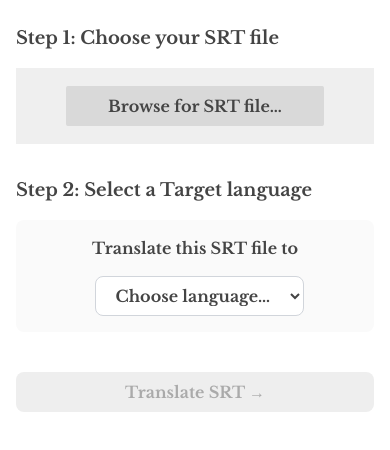
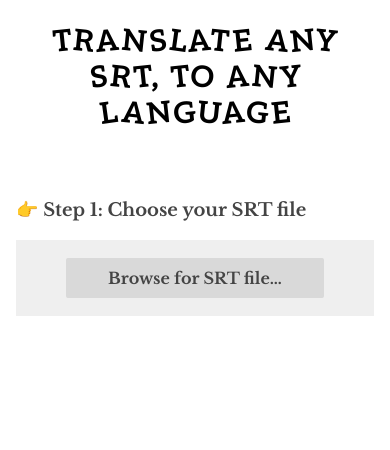
Before and after one commit to yazinsai/srt-ai, a Next.js app: page / in a window 390 px wide. Shown: the top 450 px of the page. Built offline with nearby package versions, Linux system fonts and the light colour scheme.

Commit message:
Better responsive

```diff
--- a/components/Form.tsx
+++ b/components/Form.tsx
@@ -3,6 +3,9 @@ import Image from "next/image";
 
 interface Props {
   onSubmit: (content: string, language: string) => void;
+}
+function classNames(...classes: any[]) {
+  return classes.filter(Boolean).join(" ");
 }
 
 const LANGUAGES = [
@@ -60,13 +63,13 @@ const SrtForm: React.FC<Props> = ({ onSubmit }) => {
   return (
     <form
       onSubmit={handleSubmit}
-      className="flex flex-col w-full px-4 mt-6 space-y-4 md:px-0"
+      className="flex flex-col w-full px-4 mt-6 md:px-0"
     >
       <label
         htmlFor="srt-file"
-        className="block font-bold md:pl-8 text-lg text-[#444444]"
+        className="block font-bold py-4 md:pl-8 text-lg text-[#444444]"
       >
-        Step 1: Choose your SRT file
+        {file ? "✅" : "👉"} Step 1: Choose your SRT file
       </label>
       <div
         id="srt-file"
@@ -86,7 +89,13 @@ const SrtForm: React.FC<Props> = ({ onSubmit }) => {
           onChange={(e) => setFile(e.target.files![0])}
           className="absolute inset-0 opacity-0 cursor-pointer"
         />
-        <div className="grid items-center md:grid-cols-2">
+        <div
+          className={classNames(
+            "grid items-center",
+            file ? "md:py-4" : "md:grid-cols-2"
+          )}
+        >
+          {!file && (
             <div className="relative hidden mx-auto -bottom-8 md:block">
               <Image
                 src="/fire-chicken.png"
@@ -96,6 +105,7 @@ const SrtForm: React.FC<Props> = ({ onSubmit }) => {
                 priority
               />
             </div>
+          )}
           <div>
             <div className="text-center py-4 md:py-0 text-[#444444]">
               {file ? (
@@ -118,11 +128,14 @@ const SrtForm: React.FC<Props> = ({ onSubmit }) => {
 
       <div className="md:h-6"></div>
 
+      {file && (
+        <>
+          <div>
             <label
               htmlFor="srt-file"
-        className="block font-bold md:pl-8 text-lg text-[#444444]"
+              className="block font-bold md:pl-8 mt-6 md:mt-2 py-4 text-lg text-[#444444]"
             >
-        Step 2: Select a Target language
+              {language ? "✅" : "👉"} Step 2: Select a Target language
             </label>
             <div className="rounded-lg bg-[#fafafa] text-[#444444] py-4 md:py-8 md:px-8 relative md:flex items-center text-center md:text-left">
               <div>Translate this SRT file to</div>
@@ -140,15 +153,16 @@ const SrtForm: React.FC<Props> = ({ onSubmit }) => {
                 ))}
               </select>
             </div>
-
             <div className="h-2"></div>
-
+          </div>
           <button
             disabled={!file || !language}
             className="bg-[#444444] hover:bg-[#3a3a3a] text-white mt-6 font-bold py-2 px-6 rounded-lg disabled:bg-[#eeeeee] disabled:text-[#aaaaaa]"
           >
             Translate {language ? `to ${language}` : `SRT`} &rarr;
           </button>
+        </>
+      )}
     </form>
   );
 };
--- a/pages/index.tsx
+++ b/pages/index.tsx
@@ -1,5 +1,5 @@
 import React from "react";
-import { libre } from "@/fonts";
+import { libre, roaldDahl } from "@/fonts";
 
 import Form from "@/components/Form";
 import Timestamp from "@/components/Timestamp";
@@ -88,6 +88,14 @@ export default function Home() {
         libre.className
       )}
     >
+      <h1
+        className={classNames(
+          "px-4 text-3xl md:text-5xl text-center font-bold my-6",
+          roaldDahl.className
+        )}
+      >
+        Translate any SRT, to any language
+      </h1>
       <Form onSubmit={handleSubmit} />
       <div className="flex flex-col gap-y-2">
         {translatedChunks.map((chunk, id) => (
```
Lines whose indentation alone changed are shown as unchanged.
